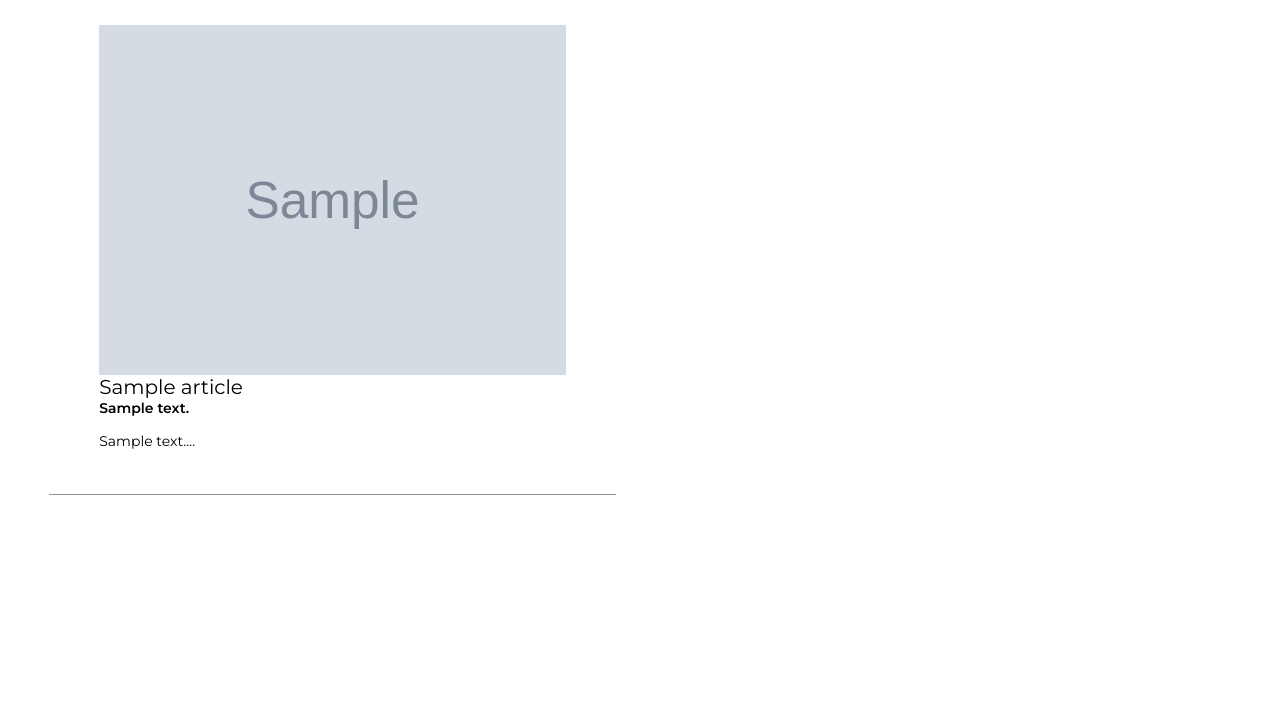
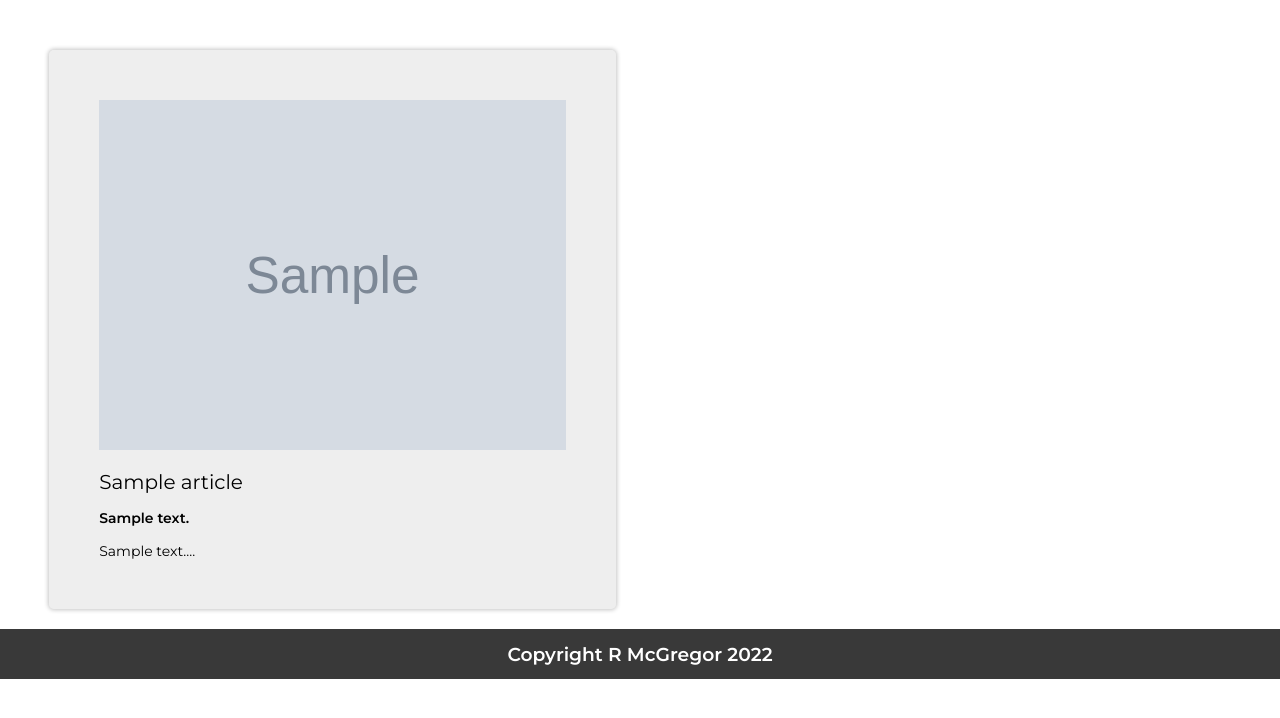
Before and after one commit to Robbie-McGregor/newsapi, a Flask app: page / in a window 1280 px wide. Shown: the part 44-762 px from the top of the page. Run offline with Flask 2, Linux system fonts and the light colour scheme; grey boxes marked "Sample" are stand-in pictures; a database or web service that is not in the repository returns one stand-in record (values such as "Sample title"); data that the repository does not hold is empty.

Commit message:
footer added

```diff
--- a/main.py
+++ b/main.py
@@ -1,6 +1,7 @@
 import os
 from flask import Flask, render_template
 import requests
+import datetime
 
 app = Flask(__name__)
 
@@ -9,9 +10,10 @@ def main():
     api_url = 'https://newsapi.org/v2/top-headlines?country=nz&apiKey=16cd803654d64cbf89e2ec14545f30ad&language=en'
     api_response = requests.get(api_url)
     news_items = api_response.json()
-    return render_template('index.html', articles=news_items['articles'])
+    year = datetime.datetime.now().date().strftime("%Y")
+    return render_template('index.html', articles=news_items['articles'], year=year)
 
 if __name__ == '__main__':
     # Bind to PORT if defined, otherwise default to 5000.
     port = int(os.environ.get('PORT', 5000))
-    app.run(host='0.0.0.0', port=port)
+    app.run(host='0.0.0.0', port=port, debug=True)
--- a/requirements.txt
+++ b/requirements.txt
@@ -1,2 +1,3 @@
 Flask==2.0.2
 requests==2.27.1
+datetime==4.3
--- a/static/styles.css
+++ b/static/styles.css
@@ -13,22 +13,35 @@ nav{
     padding: 7.5px;
     text-align: center;
 }
+
+footer{
+    height: 50px;
+    background-color: rgba(31, 31, 31, 0.884);
+    margin-top: 20px;
+    color: white;
+    display: flex;
+    align-items: center;
+    justify-content: center;
+}
 .articles{
     display: grid;
     grid-template-columns: 1fr 1fr;
-    column-gap: 30px;
+    grid-gap: 30px;
     max-width: 1200px;
+    margin-top: 50px;
     margin-left: auto;
     margin-right: auto;
 }
 
 .article{
-    padding: 25px 50px 25px 50px;
-    border-bottom: 1px solid rgba(0, 0, 0, 0.432);
+    padding: 50px 50px 30px 50px;
     margin-left: auto;
     margin-right: auto;
     display: grid;
     grid-template-rows: 350px auto;
+    background: rgba(199, 199, 199, 0.301);
+    box-shadow: 0px 0px 4px 1px rgba(0, 0, 0, 0.233);
+    border-radius: 5px;
 }
 
 .article_image{
@@ -39,11 +52,12 @@ nav{
     align-content: center;
 }
 
+.article_container{
+    margin-top: 20px;
+}
+
 a.article_title{
     font-size: 20px;
-    padding-top: 10px;
-    padding-bottom: 10px;
-    text-align: center;
     text-decoration: none;
     color: black;
 }
@@ -58,6 +72,7 @@ a.article_title:hover{
 
 .article_description{
     font-size: 14px;
+    margin-top: 15px;
     margin-bottom: 15px;
 }
 
--- a/templates/footer.html
+++ b/templates/footer.html
@@ -1,5 +1,5 @@
 <footer>
-
+        <h3>Copyright R McGregor {{ year }}</h3>
 </footer>
 <script src="{{ url_for('static', filename='scripts.js') }}"></script>
 </body>
--- a/templates/index.html
+++ b/templates/index.html
@@ -21,4 +21,6 @@
 
     {% endfor %}
     </div>
+
+
 {% include "footer.html" %}
```
